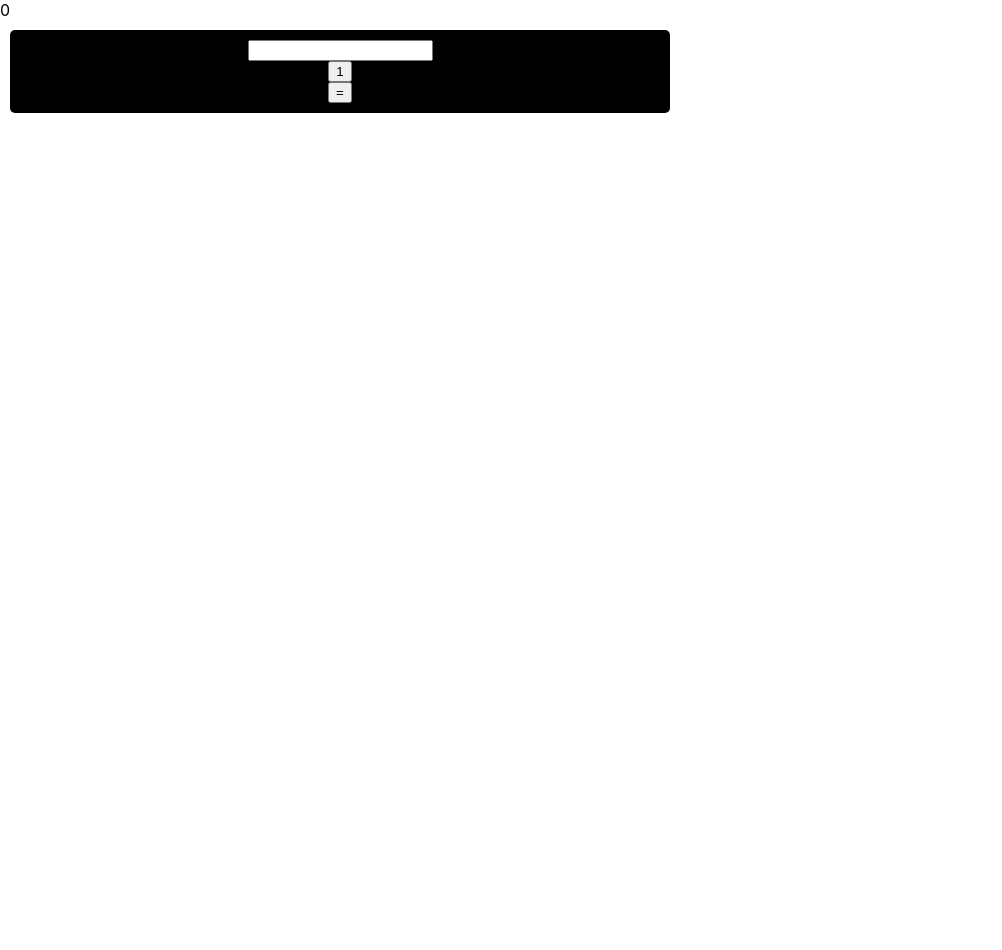
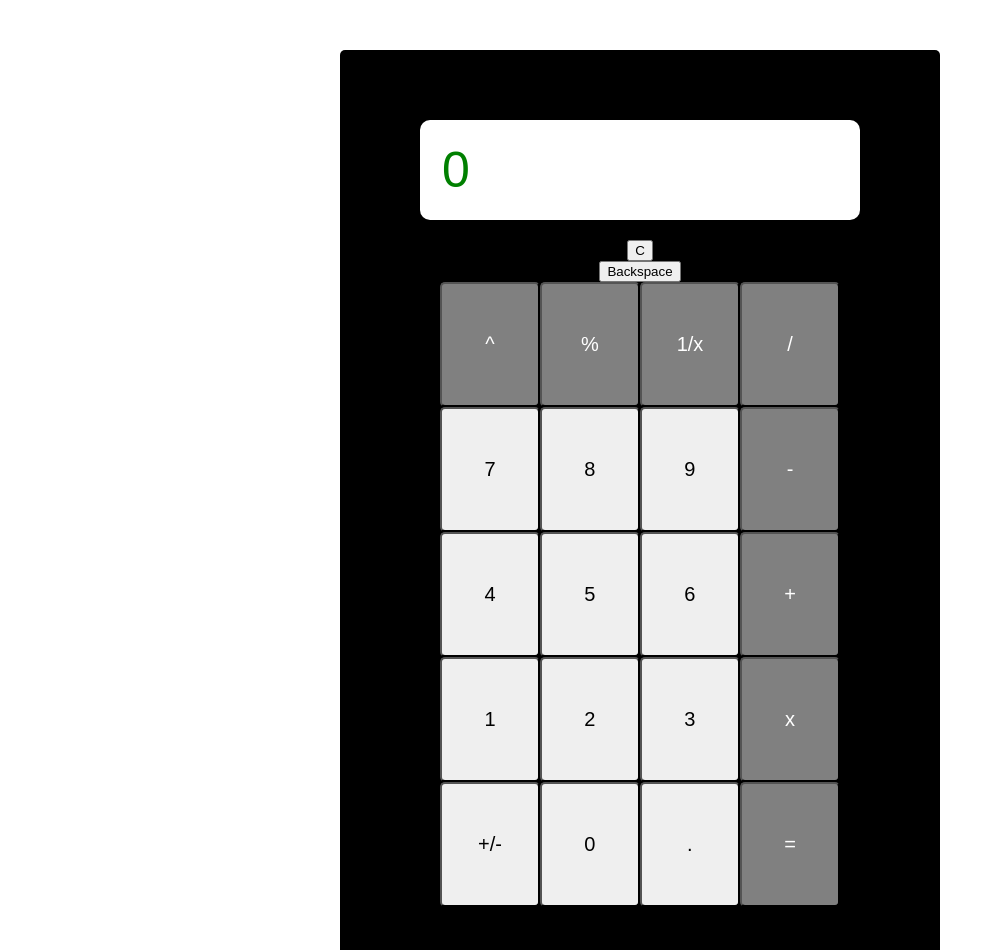
Before and after one commit to AlexGralewski/my-calculator, a React (Create React App) app: page / in a window 1280 px wide. Shown: the top 950 px of the page, without its empty margins (0-1002 px from the left). Before the commit the page ends 800 px from the top, so only its background shows below. Built offline with nearby package versions, Linux system fonts and the light colour scheme.

Commit message:
Second commit, improved functionality of operations

```diff
--- a/src/components/Calculator.js
+++ b/src/components/Calculator.js
@@ -4,55 +4,233 @@ class Calculator extends Component {
   constructor() {
     super()
     this.state = {
-            result: '0',
-            input1: '0',
-            input2: '',
+      result: 0,
+      memory: "",
       operation: "",
     }
-        this.handleChange = this.handleChange.bind(this)
-        this.handleSubmit = this.handleChange.bind(this)
+    this.handleEqualsSignClick = this.handleEqualsSignClick.bind(this)
+    this.handleOperationSignClick = this.handleOperationSignClick.bind(this)
+    this.handleNumberClick = this.handleNumberClick.bind(this)
+    this.handleResetClick = this.handleResetClick.bind(this)
+    this.handleBackspaceClick = this.handleBackspaceClick(this)
   }
 
   handleChange(event) {
-        const {name, value} = event.target
+    const { name, value } = event.target
     this.setState({
       [name]: value,
     })
   }
 
   handleNumberClick(event) {
-        const {name, value} = event.target
-        this.setState()
+    const { name, value } = event.target
+    this.setState(prevState => {
+      return ({
+        [name]: parseFloat(prevState.result) * 10 + parseFloat(value)
+      }
+      )
+    })
   }
 
-    handleSubmit(event){
+  handleOperationSignClick(event) {
+    event.preventDefault()
+    const { name, value } = event.target
+    this.setState(prevState => {
+      return ({
+        memory: prevState.result,
+        result: '0',
+        [name]: value
+      })
+    })
+  }
+
+
+  handleEqualsSignClick(event) {
     event.preventDefault()
 
+    this.setState(prevState => {
+      if (this.state.operation === "+") {
+
+        return ({
+          result: parseFloat(prevState.result) + parseFloat(this.state.memory),
+          memory: ""
+        })
+      }
+    })
+  }
+
+  handleResetClick() {
+
     this.setState({
-            result: this.state.input
+      result: "0",
+      memory: "0",
+      operation: ""
+    })
+  }
+
+  handleBackspaceClick() {
+
+    this.setState(prevState => {
+      return({
+        result: prevState.result.pop()
+      })
     })
   }
 
   render() {
-        return(
+    const { result, memory, operation } = this.state
+
+    return (
       <div>
+        <form className="calculator">
           <div className="display">
-                    {this.state.result}
-                </div>
-                <form className="calculator">
             <input
-                        type="text"
+              className="result"
+              type="number"
               name="result"
+              value={result}
               onChange={this.handleChange}
               />
+            <div className="memory">
+              {memory}
+            </div>
+          </div>
+          <button className="" onClick={this.handleResetClick}>C</button>
+          <button className="backspace" onClick={this.handleBackspaceClick}>Backspace</button>
+
+          <div className="top-part">
             <input
+              className="operation"
+              type="button"
+              name="operation"
+              value="^"
+              onClick={this.handleSubmit} />
+            <input
+              className="operation"
+              type="button"
+              name="operation"
+              value="%"
+              onClick={this.handleSubmit} />
+            <input
+              className="operation"
+              type="button"
+              name="operation"
+              value="1/x"
+              onClick={this.handleSubmit} />
+            <input
+              className="operation"
+              type="button"
+              name="operation"
+              value="/"
+              onClick={this.handleSubmit} />
+
+          </div>
+
+          <div className="bottom-part">
+            <div className="numbers">
+              <input
+                className="number-button"
+                type="button"
+                name="result"
+                value="7"
+                onClick={this.handleNumberClick} />
+
+              <input
+                className="number-button"
+                type="button"
+                name="result"
+                value="8"
+                onClick={this.handleNumberClick} />
+
+              <input
+                className="number-button"
+                type="button"
+                name="result"
+                value="9"
+                onClick={this.handleNumberClick} />
+              <input
+                className="number-button"
+                type="button"
+                name="result"
+                value="4"
+                onClick={this.handleNumberClick} />
+              <input
+                className="number-button"
+                type="button"
+                name="result"
+                value="5"
+                onClick={this.handleNumberClick} />
+              <input
+                className="number-button"
+                type="button"
+                name="result"
+                value="6"
+                onClick={this.handleNumberClick} />
+              <input
+                className="number-button"
                 type="button"
                 name="result"
                 value="1"
-                        onChange={this.handleChange} />
-                    <button onClick={this.handleSubmit}>=</button>
+                onClick={this.handleNumberClick} />
+              <input
+                className="number-button"
+                type="button"
+                name="result"
+                value="2"
+                onClick={this.handleNumberClick} />
+              <input
+                className="number-button"
+                type="button"
+                name="result"
+                value="3"
+                onClick={this.handleNumberClick} />
+              <input
+                className="number-button"
+                type="button"
+                name="result"
+                value="+/-"
+                onClick={this.handleNumberClick} />
+              <input
+                className="number-button"
+                type="button"
+                name="result"
+                value="0"
+                onClick={this.handleNumberClick} />
+              <input
+                className="number-button"
+                type="button"
+                name="result"
+                value="."
+                onClick={this.handleNumberClick} />
+            </div>
+            <div className="operations">
+              <input
+                className="operation"
+                type="button"
+                name="operation"
+                value="-"
+                onClick={this.handleOperationSignClick} />
+              <input
+                className="operation"
+                type="button"
+                name="operation"
+                value="+"
+                onClick={this.handleOperationSignClick} />
+              <input
+                className="operation"
+                type="button"
+                name="operation"
+                value="x"
+                onClick={this.handleOperationSignClick} />
+              <button className="operation" onClick={this.handleEqualsSignClick}>=</button>
+            </div>
+          </div>
         </form>
-
+        <div>
+          Result: {result}
+          Memory: {memory}
+          Operation: {operation}
+        </div>
       </div>
     )
   }
--- a/src/index.css
+++ b/src/index.css
@@ -3,15 +3,13 @@ body {
   font-family: -apple-system, BlinkMacSystemFont, 'Segoe UI', 'Roboto', 'Oxygen', 'Ubuntu', 'Cantarell', 'Fira Sans', 'Droid Sans', 'Helvetica Neue', sans-serif;
   -webkit-font-smoothing: antialiased;
   -moz-osx-font-smoothing: grayscale;
-  -webkit-box-sizing: border-box;
-          box-sizing: border-box;
 }
 
 code {
   font-family: source-code-pro, Menlo, Monaco, Consolas, 'Courier New', monospace;
 }
 
-.root {
+body, .root {
   display: -webkit-box;
   display: -ms-flexbox;
   display: flex;
@@ -24,6 +22,7 @@ code {
 }
 
 .calculator {
+  width: 500px;
   display: -webkit-box;
   display: -ms-flexbox;
   display: flex;
@@ -37,24 +36,102 @@ code {
   -webkit-box-align: center;
       -ms-flex-align: center;
           align-items: center;
-  margin: 10px;
-  padding: 10px;
+  margin: 50px;
+  padding: 50px;
   border-radius: 5px;
-  width: 50%;
   background-color: black;
   color: white;
 }
 
 .calculator .display {
-  padding: 10px;
+  width: 400px;
+  padding: 20px 20px;
+  margin: 20px;
+  border-radius: 10px;
   display: -webkit-box;
   display: -ms-flexbox;
   display: flex;
+  -webkit-box-orient: vertical;
+  -webkit-box-direction: normal;
+      -ms-flex-direction: column;
+          flex-direction: column;
   -webkit-box-pack: end;
       -ms-flex-pack: end;
           justify-content: flex-end;
   background-color: white;
   color: black;
-  width: 50%;
+  font-size: 2rem;
+}
+
+.calculator .display .result {
+  border: none;
+  color: green;
+  font-size: 50px;
+}
+
+.calculator .top-part {
+  width: 400px;
+}
+
+.calculator .top-part input {
+  width: 25%;
+  height: 125px;
+  font-size: 20px;
+  border-radius: 5px;
+  background-color: grey;
+  color: white;
+}
+
+.calculator .top-part button:hover {
+  background-color: white;
+  color: black;
+}
+
+.calculator .bottom-part {
+  display: -webkit-box;
+  display: -ms-flexbox;
+  display: flex;
+  width: 400px;
+}
+
+.calculator .bottom-part .numbers {
+  width: 75%;
+  height: 500px;
+}
+
+.calculator .bottom-part .numbers .number-button {
+  width: 33.3%;
+  height: 25%;
+  font-size: 20px;
+  border-radius: 5px;
+}
+
+.calculator .bottom-part .numbers .number-button:hover {
+  background-color: black;
+  color: white;
+}
+
+.calculator .bottom-part .operations {
+  width: 25%;
+  display: -webkit-box;
+  display: -ms-flexbox;
+  display: flex;
+  -webkit-box-orient: vertical;
+  -webkit-box-direction: normal;
+      -ms-flex-direction: column;
+          flex-direction: column;
+}
+
+.calculator .bottom-part .operations button, .calculator .bottom-part .operations input {
+  background-color: grey;
+  color: white;
+  font-size: 20px;
+  height: 25%;
+  border-radius: 5px;
+}
+
+.calculator .bottom-part .operations button:hover {
+  background-color: white;
+  color: black;
 }
 /*# sourceMappingURL=index.css.map */
--- a/src/index.scss
+++ b/src/index.scss
@@ -5,7 +5,7 @@ body {
     sans-serif;
   -webkit-font-smoothing: antialiased;
   -moz-osx-font-smoothing: grayscale;
-  box-sizing: border-box;
+
 }
 
 code {
@@ -13,29 +13,90 @@ code {
     monospace;
 }
 
-.root {
+
+body, .root{
   display: flex;
   justify-content: center;
   align-items: center;
 }
 
 .calculator {
+  width: 500px;
   display:flex;
   flex-direction: column;
   justify-content: center;
   align-items: center;
-  margin: 10px;
-  padding: 10px;
+  margin: 50px;
+  padding: 50px;
   border-radius: 5px;
-  width: 50%;
   background-color: black;
   color: white;
   .display {
-    padding: 10px;
+    width: 400px;
+    padding: 20px 20px;
+    margin: 20px;
+    border-radius: 10px;
     display:flex;
+    flex-direction: column;
     justify-content: flex-end;
     background-color: white;
     color: black;
-    width: 50%;
+    font-size: 2rem;
+    .result {
+      border: none;
+      color: green;
+      font-size: 50px;
+
+    }
+
+  }
+  .top-part {
+    width: 400px;
+    input {
+      width: 25%;
+      height: 125px;
+      font-size: 20px;
+      border-radius: 5px;
+      background-color: grey;
+      color:white;
+    }
+    button:hover{
+      background-color: white;
+      color: black
+    }
+  }
+  .bottom-part {
+    display: flex;
+    width: 400px;
+      .numbers {
+        width: 75%;
+        height: 500px;
+        .number-button {
+          width: 33.3%;
+          height: 25%;
+          font-size: 20px;
+          border-radius: 5px;
+        }
+        .number-button:hover {
+          background-color: black;
+          color: white;
+        }
+      }
+      .operations {
+        width: 25%;
+        display: flex;
+        flex-direction: column;
+        button, input {
+          background-color: grey;
+          color: white;
+          font-size: 20px;
+          height: 25%;
+          border-radius: 5px;
+        }
+        button:hover{
+          background-color: white;
+          color: black
+        }
+      }
   }
 }
```
Also changed, not shown: 2 other files (tests, documents, lock files or other folders). Lines whose indentation alone changed are shown as unchanged.
